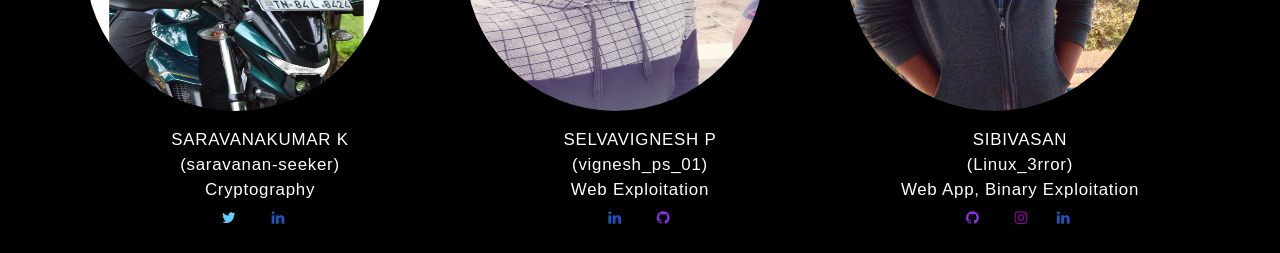
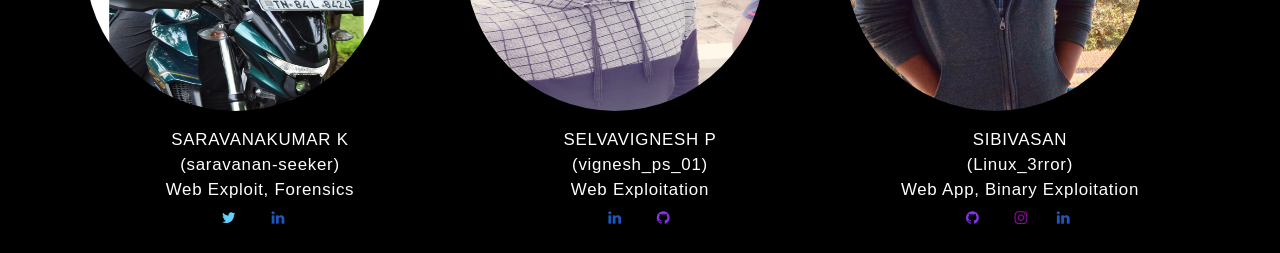
Before and after one commit to team-ssod/team-ssod.github.io, a website: page Members.html in a window 1280 px wide. Shown: the part 3880-4133 px from the top of the page. Drawn offline with nearby package versions, Linux system fonts and the light colour scheme.

Commit message:
Update Members.html

```diff
--- a/Members.html
+++ b/Members.html
@@ -404,7 +404,7 @@
               <div class="card-body">
                 <h6 class="mb-0" style="text-align: center; color:#ffffff; font-family: sans-serif;">SARAVANAKUMAR K<br>
                     (saravanan-seeker)<br>
-                    Cryptography<br>
+                    Web Exploit, Forensics<br>
                 </h6>
                 <a href="https://mobile.twitter.com/SaravanaSeeker" class="fa fa-twitter" style="color:rgb(97, 209, 253); padding-left: 38%;"></a>
                 <a href="https://www.linkedin.com/in/saravanakumar-kanagaraj-414bab1b7" class="fa fa-linkedin" style="color: rgb(31, 86, 189); padding-left: 10%;"></a>
```
